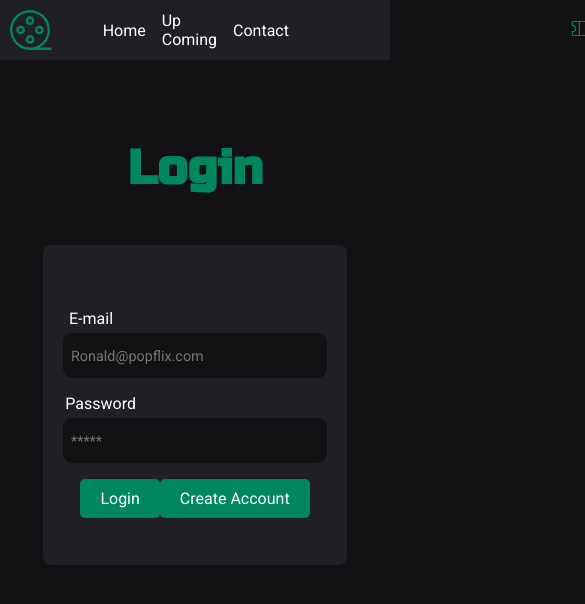
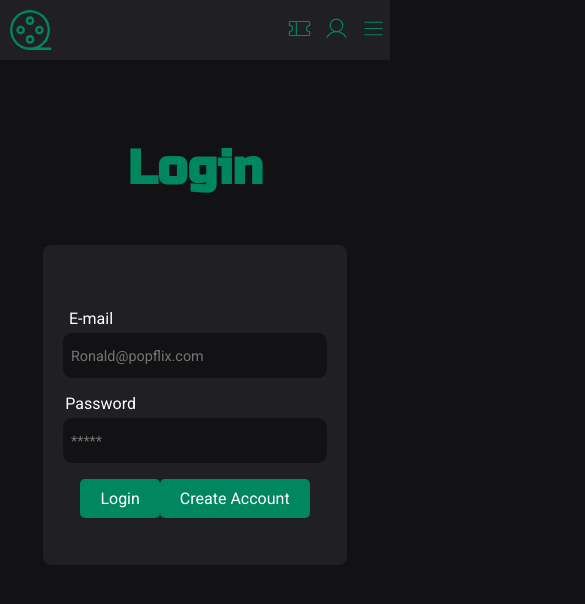
Before and after one commit to Deziderioo/CINEMA-PROJECT, a React (Vite) app: page /login in a window 390 px wide. Shown: the top 604 px of the page, 585 px wide, since content can reach past the window. Built offline with nearby package versions, Linux system fonts and the light colour scheme.

Commit message:
Responsive

```diff
--- a/src/components/cards/topcards.module.css
+++ b/src/components/cards/topcards.module.css
@@ -74,3 +74,30 @@
     background: none;
     border: none;
 }
+
+@media (max-width: 768px) {
+
+    .wrap {
+        background: var(--gray-700);
+        border-radius: 8px;
+        width: 20rem;
+        height: 80%;
+        max-height: 80%;
+        position: fixed;
+        top:20%;
+        left:10%;
+        transform: translate(-50%, -50%);
+        z-index: 999;
+        display: flex;
+        flex-direction: column;
+        align-items: center;
+        justify-content: space-around;
+        padding: 1rem;
+        box-sizing: border-box;
+        text-align: center;
+    }
+
+    .closeButton{
+        z-index: 999;
+    }
+}
--- a/src/components/header/Header.jsx
+++ b/src/components/header/Header.jsx
@@ -1,27 +1,33 @@
+import { useState } from 'react';
 import styles from "./Header.module.css";
-import { FilmReel, User, Ticket } from "@phosphor-icons/react";
-
+import { FilmReel, User, Ticket, List } from "@phosphor-icons/react";
 
 export function Header() {
+  const [menuOpen, setMenuOpen] = useState(false);
+
+  const toggleMenu = () => {
+    setMenuOpen(!menuOpen);
+  };
+
   return (
     <div>
       <header className={styles.header}>
-
         <div className={styles.wrapLogo}>
-            <FilmReel  className={styles.iconLogo} size={50} color="#00875f" weight="light" />
-
+          <FilmReel className={styles.iconLogo} size={50} color="#00875f" weight="light" />
         </div>
-            <div className={styles.wrapA}>
+        <div className={`${styles.wrapA} ${menuOpen ? styles.active : ''}`}>
           <a href="/home">Home</a>
+          <a href="/contact">Contact</a>
           <a href="/topfilms">Up Coming</a>
-              <a href="/contact">Contact</a>
         </div>
         <div className={styles.icon}>
-              <button><a href=""><Ticket size={25}  weight="light"/></a></button>
-              <button><a href="/login"><User size={25}  weight="light" /></a></button>
+          <button><a href=""><Ticket size={25} weight="light"/></a></button>
+          <button><a href="/login"><User size={25} weight="light" /></a></button>
+          <button className={styles.hamburger} onClick={toggleMenu}>
+            <List size={25} weight="light" />
+          </button>
         </div>
       </header>
     </div>
-
   );
 }
--- a/src/components/header/Header.module.css
+++ b/src/components/header/Header.module.css
@@ -6,39 +6,34 @@
   padding: 1.25rem 0;
   padding-left: 1.2vw;
   padding-right: 1vw;
+  position: relative;
 }
 
-
-.footer a{
+.footer a {
   text-decoration: none;
   color: white;
 }
 
-
-
-.wrapA{
+.wrapA {
   display: flex;
   align-items: center;
   gap: 1rem;
   padding-left: 3rem;
-  margin-right: 72vw;
 }
-.wrapA a{
+
+.wrapA a {
   display: flex;
   align-items: center;
   color: var(--white);
   text-decoration: none;
   transition: color 0.2s;
 }
-.wrapA a:hover{
+
+.wrapA a:hover {
   color: var(--green-300);
 }
 
-
-
-
-
-.icon{
+.icon {
   display: flex;
   justify-content: center;
   align-items: center;
@@ -46,26 +41,54 @@
   gap: 0.75rem;
 }
 
-
-.wrapLogo{
+.wrapLogo {
   display: flex;
   align-items: center;
+}
 
-}
-.icon a{
+.icon a {
   color: var(--green-500);
 }
-.icon button{
 
+.icon button {
   border: none;
   color: var(--green-500);
   background: transparent;
   transition: color 0.2s;
 }
 
-.icon a:hover{
+.icon a:hover {
   background: none;
   border: none;
   cursor: pointer;
   color: var(--green-300);
 }
+
+.hamburger {
+  display: none;
+}
+
+@media (max-width: 768px) {
+
+  .wrapA {
+      display: none;
+      flex-direction: column;
+      position: absolute;
+      top: 60px;
+      left: 0;
+      width: 100%;
+      background: var(--gray-800);
+      padding: 1rem 0;
+  }
+
+  .wrapA.active {
+      display: flex;
+  }
+
+  .hamburger {
+      display: block;
+      background: transparent;
+      border: none;
+      color: var(--green-500);
+  }
+}
```
Also changed, not shown: 1 other file (tests, documents, lock files or other folders). Lines whose indentation alone changed are shown as unchanged.
